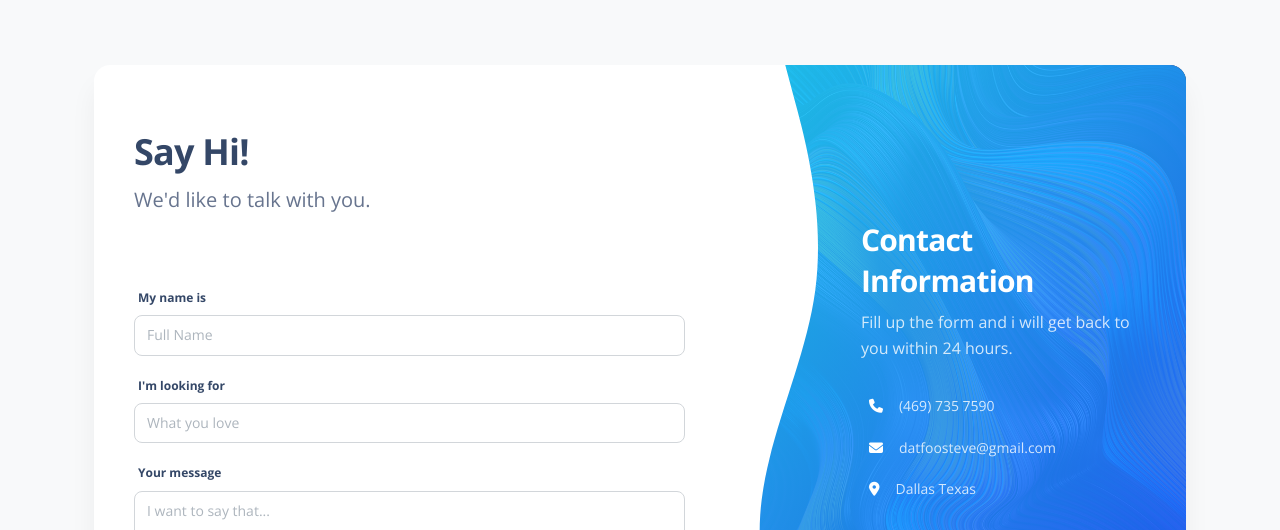
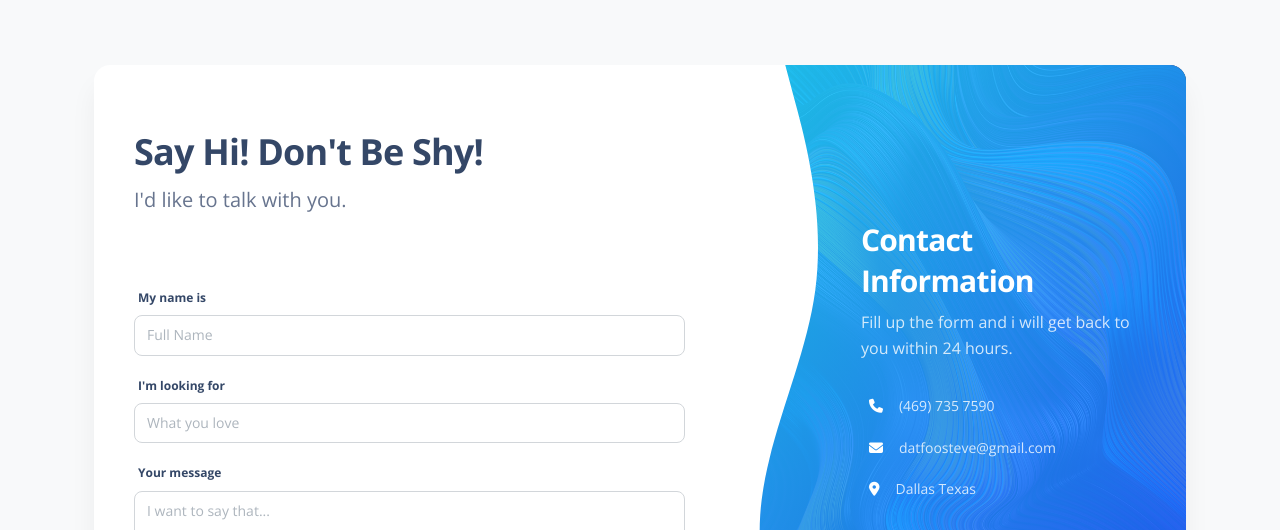
Before and after one commit to datfoosteve/SoftUiPortFolio, a website: page pages/author.html in a window 1280 px wide. Shown: the part 1320-1850 px from the top of the page. Drawn offline with nearby package versions, Linux system fonts and the light colour scheme; some packages are replaced by stand-ins of ours.

Commit message:
refactoring

```diff
--- a/pages/author.html
+++ b/pages/author.html
@@ -1712,8 +1712,8 @@
                 <div class="col-lg-7">
                   <form class="p-3" id="contact-form" method="post">
                     <div class="card-header px-4 py-sm-5 py-3">
-                      <h2>Say Hi!</h2>
-                      <p class="lead">We'd like to talk with you.</p>
+                      <h2>Say Hi! Don't Be Shy!</h2>
+                      <p class="lead">I'd like to talk with you.</p>
                     </div>
                     <div class="card-body pt-1">
                       <div class="row">
```
